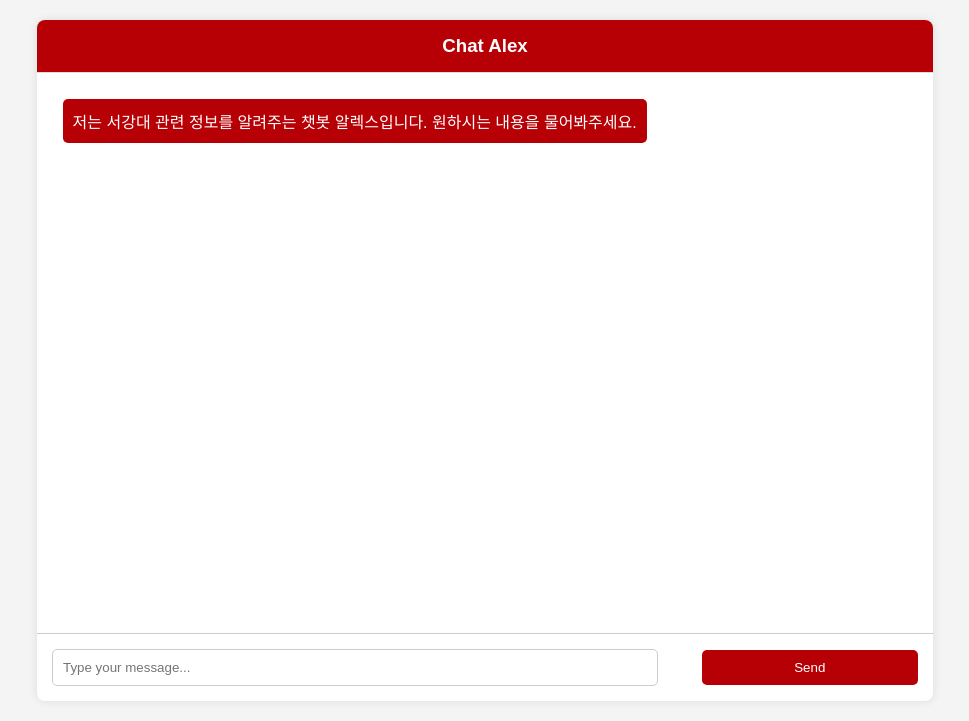
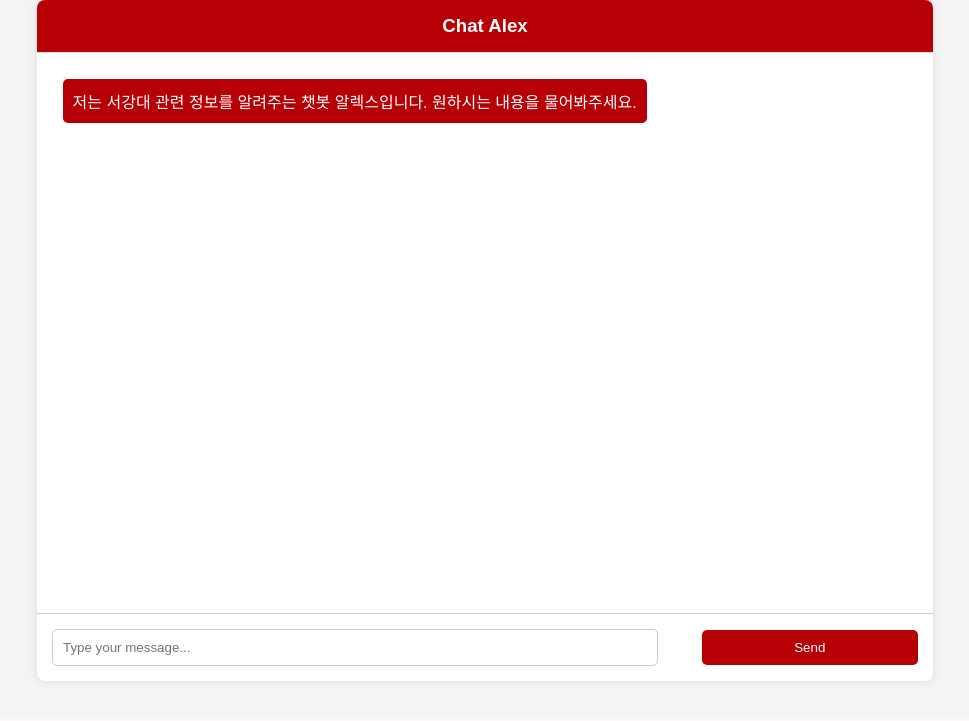
Before and after one commit to NLParrot/frontend, a Django app: page / in a window 1280 px wide. Shown: the part 81-802 px from the top of the page, without its empty margins (155-1124 px from the left). After the commit the page ends 767 px from the top, so only its background shows below. Run offline with Django 3.2, Linux system fonts and the light colour scheme; some libraries are stand-ins or nearby versions.

Commit message:
fixed margin

```diff
--- a/home/static/css/home.css
+++ b/home/static/css/home.css
@@ -85,7 +85,7 @@ body {
 #chat-container {
     min-height: 80vh;
     max-width: 70%;
-    margin: 20px auto;
+    margin: auto;
     background-color: #fff;
     border-radius: 8px;
     box-shadow: 0 0 10px rgba(0, 0, 0, 0.1);
@@ -208,7 +208,6 @@ body {
     }
     #chat-container {
 	max-width: 95%;
-	margin: 0;
     }
     #message-input {
 	width: 80%;
```
